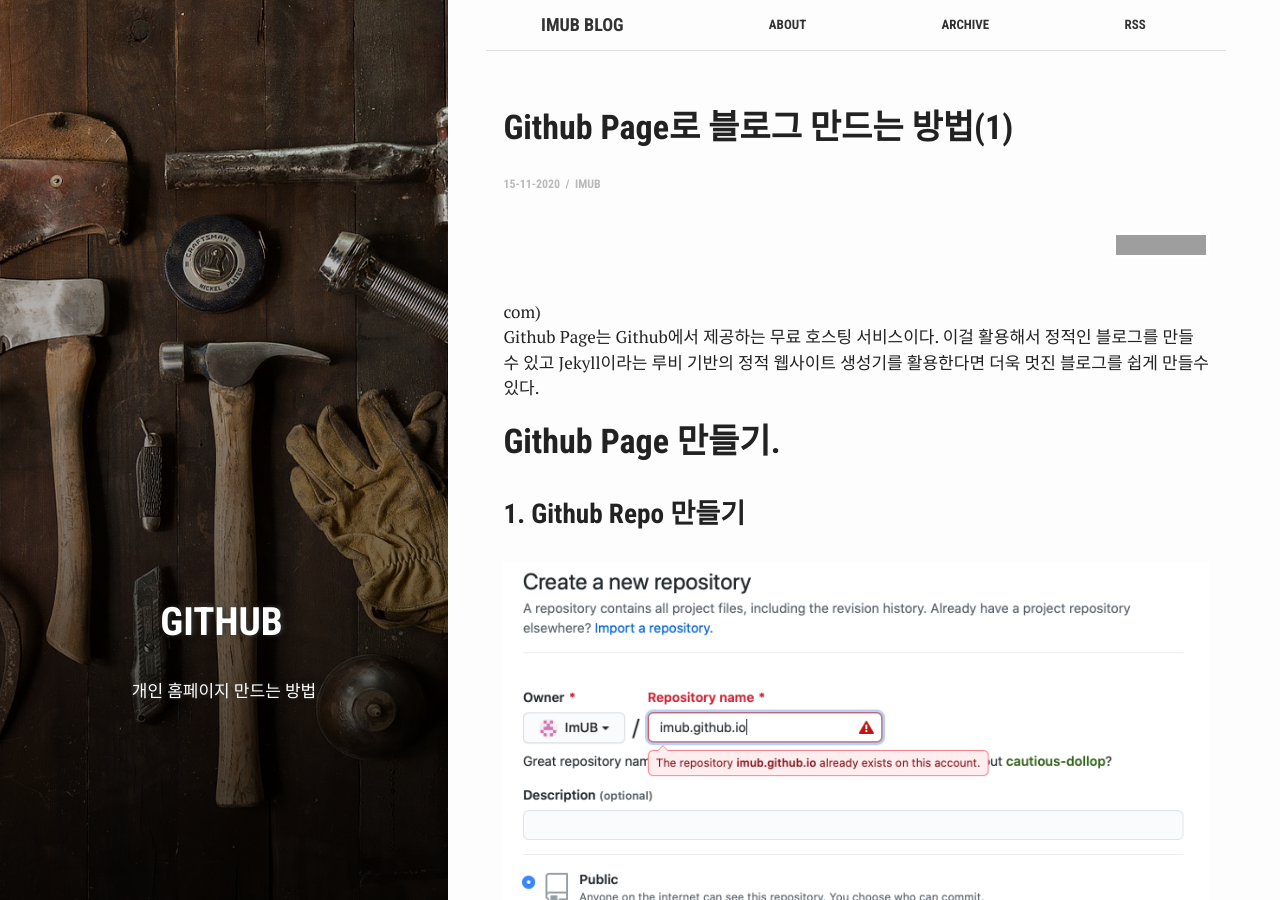
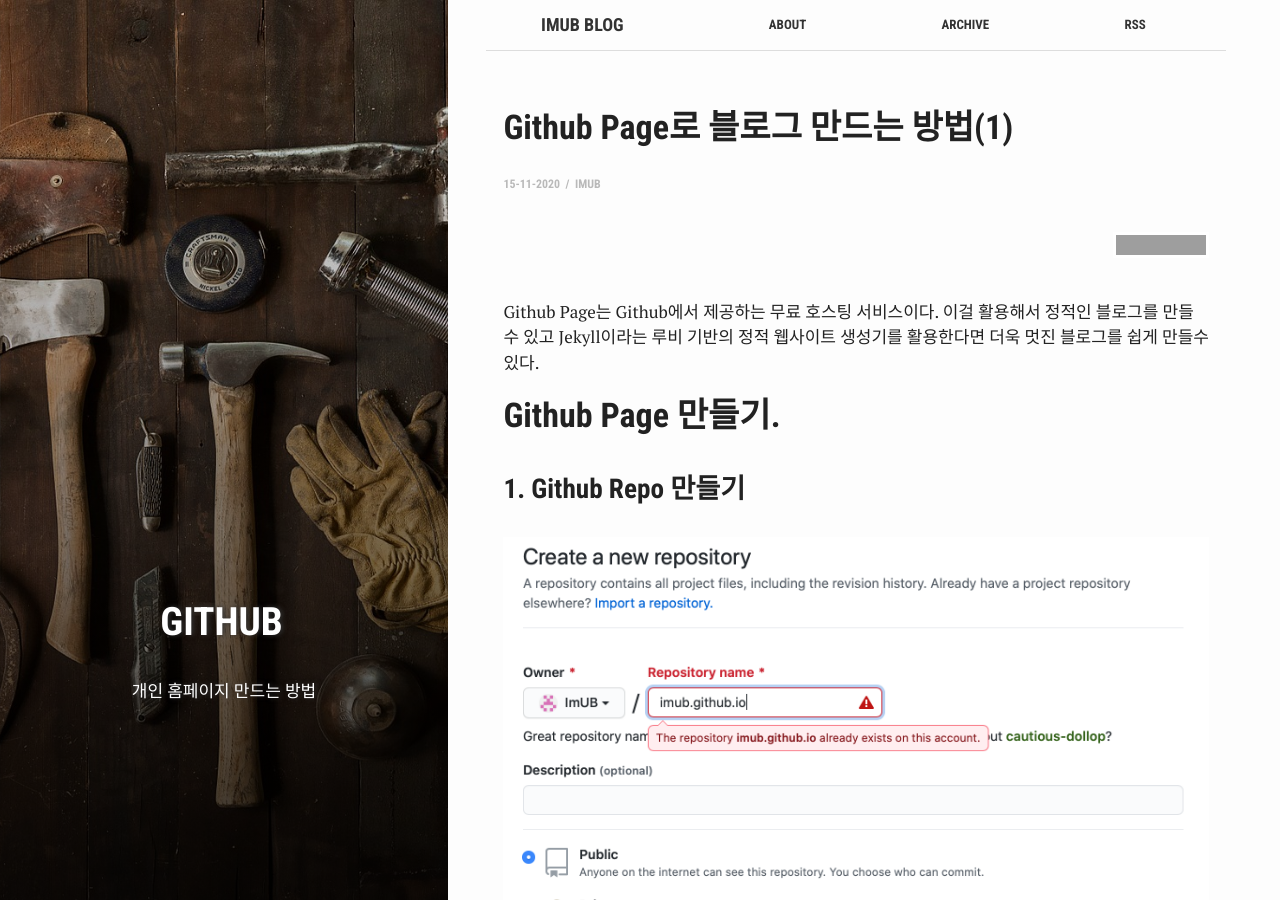
Before and after one commit to ImUB/imub.github.io, a Jekyll site: the page built from _posts/2020-11-15-Github-Page.md, in a window 1280 px wide and 900 px high. Built offline with Jekyll 4.4.1, drawn with Linux system fonts in a browser that asks for light colours; comment, search, counter and statistics services are not loaded; grey boxes are pictures that could not be loaded.

Commit message:
오류 수정

```diff
--- a/_posts/2020-11-15-Github-Page.md
+++ b/_posts/2020-11-15-Github-Page.md
@@ -11,7 +11,6 @@
 comments: ture
 ---
 
-com)
 Github Page는 Github에서 제공하는 무료 호스팅 서비스이다.
 이걸 활용해서 정적인 블로그를 만들 수 있고 Jekyll이라는 루비 기반의 정적 웹사이트 생성기를 활용한다면 더욱 멋진 블로그를 쉽게 만들수있다.
 
--- a/index.html
+++ b/index.html
@@ -8,7 +8,7 @@
 
 {% for post in site.posts limit: 5 %}
   <article class="index-page">
-    <h2><a href="{{ post.url | relative_url }}">{{ post.url }}</a></h2>
+    <h2><a href="{{ post.url | relative_url }}">{{ post.title }}</a></h2>
     {{ post.excerpt }}
     <hr>
   </article>
```
